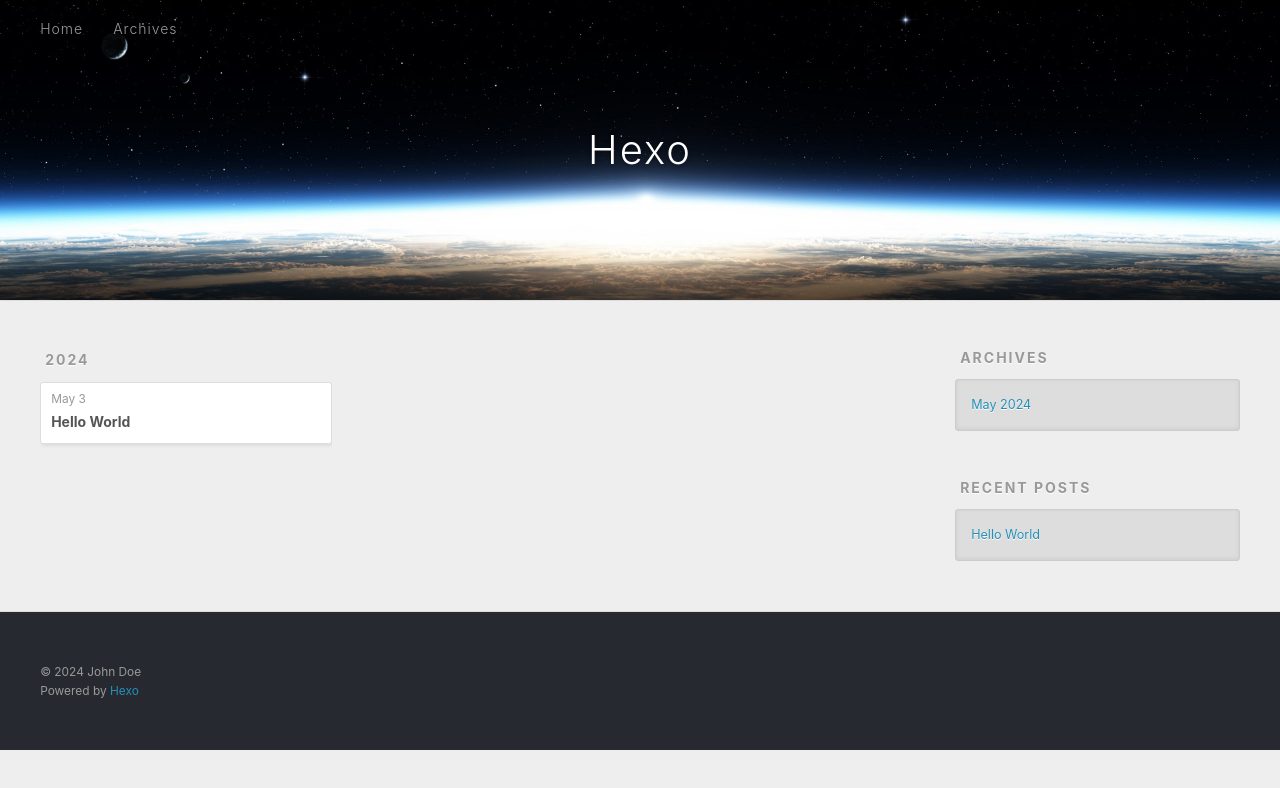
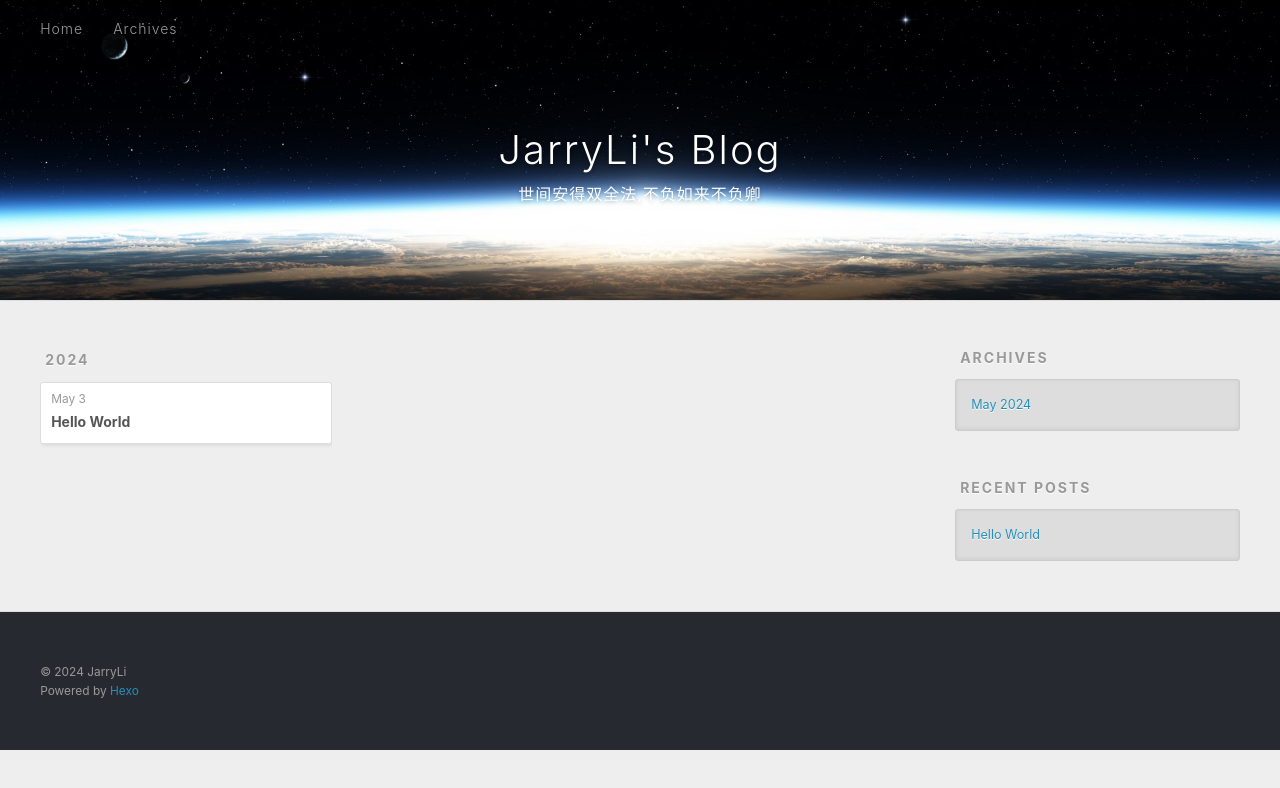
Before and after one commit to JarryLi-max/JarryLi-max.github.io, a plain HTML site: page archives/2024/05/index.html in a window 1280 px wide. Drawn offline with Linux system fonts and the light colour scheme.

Commit message:
Site updated: 2024-05-03 21:53:46

```diff
--- a/archives/2024/05/index.html
+++ b/archives/2024/05/index.html
@@ -4,17 +4,19 @@
   <meta charset="utf-8">
 
 
-  <title>Archives: 2024/5 | Hexo</title>
+  <title>Archives: 2024/5 | JarryLi&#39;s Blog</title>
   <meta name="viewport" content="width=device-width, initial-scale=1, shrink-to-fit=no">
-  <meta property="og:type" content="website">
-<meta property="og:title" content="Hexo">
+  <meta name="description" content="世间安得双全法,不负如来不负卿">
+<meta property="og:type" content="website">
+<meta property="og:title" content="JarryLi&#39;s Blog">
 <meta property="og:url" content="http://example.com/archives/2024/05/index.html">
-<meta property="og:site_name" content="Hexo">
+<meta property="og:site_name" content="JarryLi&#39;s Blog">
+<meta property="og:description" content="世间安得双全法,不负如来不负卿">
 <meta property="og:locale" content="en_US">
-<meta property="article:author" content="John Doe">
+<meta property="article:author" content="JarryLi">
 <meta name="twitter:card" content="summary">
 
-    <link rel="alternate" href="/atom.xml" title="Hexo" type="application/atom+xml">
+    <link rel="alternate" href="/atom.xml" title="JarryLi's Blog" type="application/atom+xml">
 
 
     <link rel="shortcut icon" href="/favicon.png">
@@ -39,8 +41,12 @@
   <div id="header-outer" class="outer">
     <div id="header-title" class="inner">
       <h1 id="logo-wrap">
-        <a href="/" id="logo">Hexo</a>
+        <a href="/" id="logo">JarryLi&#39;s Blog</a>
       </h1>
+
+        <h2 id="subtitle-wrap">
+          <a href="/" id="subtitle">世间安得双全法,不负如来不负卿</a>
+        </h2>
 
     </div>
     <div id="header-inner" class="inner">
@@ -147,7 +153,7 @@
   <div class="outer">
     <div id="footer-info" class="inner">
 
-      &copy; 2024 John Doe<br>
+      &copy; 2024 JarryLi<br>
       Powered by <a href="https://hexo.io/" target="_blank">Hexo</a>
     </div>
   </div>
```
Also changed, not shown: 2024/05/03/hello-world/index.html (+10 -6 lines), archives/2024/index.html (+14 -8 lines), archives/index.html (+14 -8 lines), index.html (+14 -8 lines).
